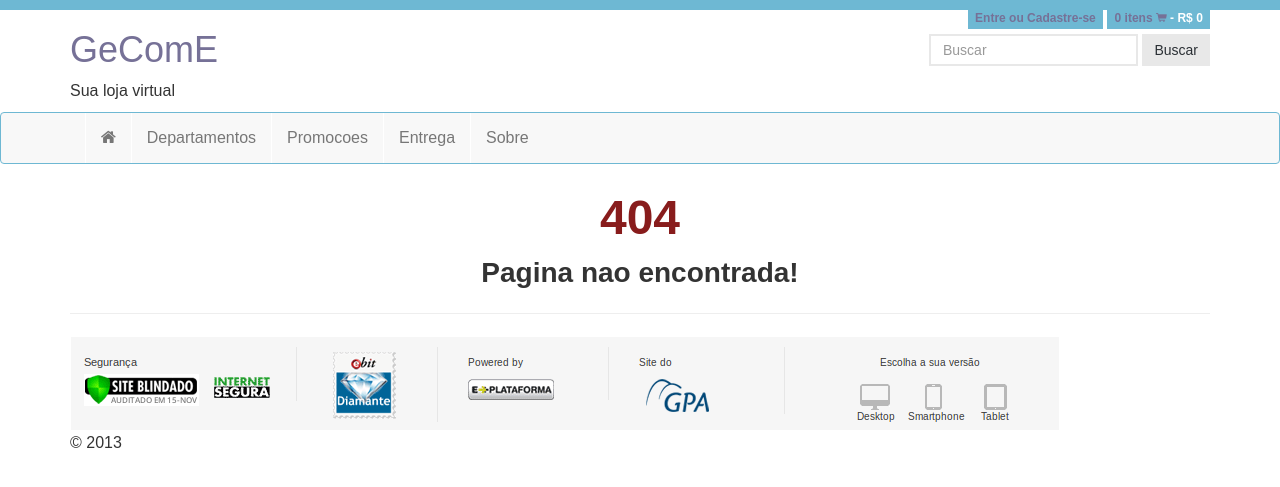
After one commit to hpersch/gecome, a CakePHP app: the page made by app/View/Pages/404.ctp in a window 1280 px wide. The commit adds this page. Shown: the top 487 px of the page. Run offline with PHP 8.4 and a stand-in for CakePHP, Linux system fonts and the light colour scheme; the template is opened without the code that fills it, so the values that code supplies are empty; some libraries are stand-ins or nearby versions; some web fonts are replaced.

Commit message:
10/12/13

```diff
--- a/app/Config/routes.php
+++ b/app/Config/routes.php
@@ -23,6 +23,7 @@
  */
 //rotas de padroes
 Router::connect('/users/:action', array('controller' => 'users'));
+Router::connect('/admin/users/:action', array('controller' => 'users'));
 
 Router::connect('/login', array('controller' => 'users', 'action' => 'login'));
 Router::connect('/admin/login', array('controller' => 'users', 'action' => 'login'));
--- a/app/Controller/PagesController.php
+++ b/app/Controller/PagesController.php
@@ -8,6 +8,7 @@ class PagesController extends AppController {
 
     public function beforeFilter() {
         parent::beforeFilter();
+        $this->Auth->allow('view');
     }
 
     public function view($page, $id = NULL) {
--- a/app/Controller/UsersController.php
+++ b/app/Controller/UsersController.php
@@ -6,6 +6,7 @@ class UsersController extends AppController {
         parent::beforeFilter();
         $this->Auth->allow('add', 'logout', 'change_password', 'remember_password', 'remember_password_step_2');
     }
+
     public function index() {
         if (AuthComponent::user('role') != 'admin') {
             throw new ForbiddenException("Você não tem permissão para executar esta ação.");
@@ -42,6 +43,7 @@ class UsersController extends AppController {
                 $this->Session->setFlash(__('Invalid username or password, try again'), 'flash_fail');
             }
         }
+        $this->_render('entradas/cadastro_login');
     }
 
     public function logout() {
--- a/app/View/Layouts/default.ctp
+++ b/app/View/Layouts/default.ctp
@@ -49,7 +49,7 @@
                     </div>
 
 
-                    <div class="col-md-8 text-right" style="margin:-2px 0px">
+                    <div class="col-md-8 text-right" style="margin:-4px 0px">
 
                         <span class="label label-info"><a href="<?php echo $this->base ;?>/cadastro_login" role="button" data-toggle="modal">Entre ou Cadastre-se</a></span>
                         <span class="label label-info"><a href="#cart" role="button" data-toggle="modal">0 itens <i class="icon-shopping-cart"></i></a> - <span class="bold">R$ 0</span></span>
@@ -81,6 +81,15 @@
                         <li><a href="<?= $this->webroot ?>"><i class="icon-home"></i></a></li>
                         <li>
                             <a href="<?php echo $this->base ?>/departamentos">Departamentos</a>
+                        </li>
+                        <li>
+                            <a href="<?php echo $this->base ?>/promocoes">Promocoes</a>
+                        </li>
+                        <li>
+                            <a href="<?php echo $this->base ?>/entrega">Entrega</a>
+                        </li>
+                        <li>
+                            <a href="<?php echo $this->base ?>/sobre">Sobre</a>
                         </li>
                     </ul>
                 </div><!--/.nav-collapse -->
--- /dev/null
+++ b/app/View/Pages/404.ctp
@@ -0,0 +1,4 @@
+<div class="row text-center">
+    <div class="e404">404</div>
+    <div class="e404m">Pagina nao encontrada!</div>
+</div>
--- a/app/webroot/css/style.css
+++ b/app/webroot/css/style.css
@@ -1298,3 +1298,12 @@ table.fc-border-separate {
     float: left;
     margin: 0 auto;
 }
+.e404 {
+    font-size: 48px;
+    font-weight: bold;
+    color: rgb(136, 28, 28);
+}
+.e404m {
+    font-weight: bold;
+    font-size: 28px;
+}
```
Also changed, not shown: app/View/Pages/Departamentos/listar.ctp (added, +7 -0 lines), 1 other file.
